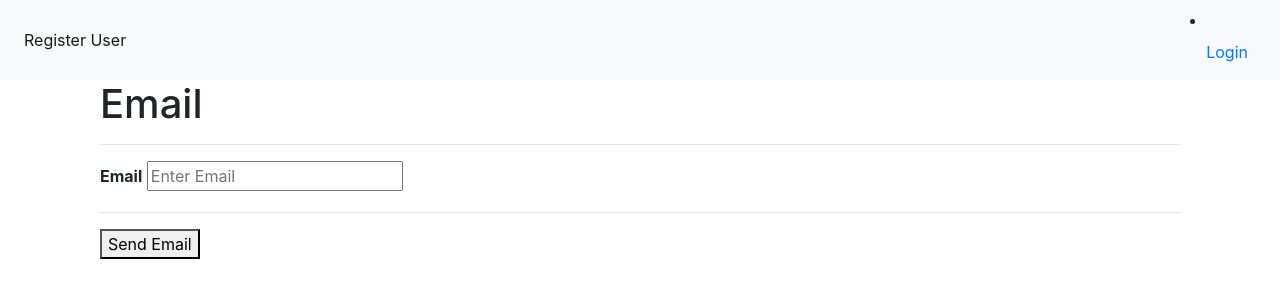
After one commit to sanjeevareddy91/django-7am-nov, a Django app: page /forgot_email/ in a window 1280 px wide. The commit adds this page. Shown: the top 300 px of the page. Run offline with Django 4.2, Linux system fonts and the light colour scheme; some libraries are stand-ins or nearby versions.

Commit message:
11-12-2023 Updated

```diff
--- a/iplproject/iplapp/models.py
+++ b/iplproject/iplapp/models.py
@@ -19,6 +19,7 @@ class UserInfo(models.Model):
     user_data = models.ForeignKey(User,on_delete=models.CASCADE)
     mobile = models.CharField(max_length=10)
     address = models.CharField(max_length=100)
+    otp = models.IntegerField(null=True,blank=True)
 
     def __str__(self):
         return self.mobile
--- /dev/null
+++ b/iplproject/iplapp/templates/iplapp/forgot_email.html
@@ -0,0 +1,18 @@
+{% extends 'iplapp/main.html' %}
+
+{% block content %}
+<form action="" method="POST">
+    {% csrf_token %}
+    <div class="container">
+      <h1>Email</h1>
+      <hr>
+
+      <label for="email"><b>Email</b></label>
+      <input type="email" placeholder="Enter Email" name="email" id="email" required><br>
+      <hr>
+
+      <button type="submit">Send Email</button>
+    </div>
+
+  </form>
+{% endblock %}
--- a/iplproject/iplapp/templates/iplapp/login.html
+++ b/iplproject/iplapp/templates/iplapp/login.html
@@ -14,7 +14,7 @@
       <input type="password" placeholder="Enter Password" name="password" id="password" required><br>
     <hr>
 
-      <button type="submit" class="registerbtn">Login</button>
+      <button type="submit" class="registerbtn">Login</button>&nbsp;<a href="{% url 'forgot_email' %}">Forgot Password</a>
     </div>
 
   </form>
--- a/iplproject/iplapp/urls.py
+++ b/iplproject/iplapp/urls.py
@@ -15,4 +15,5 @@ urlpatterns = [
     path('',RegisterUser,name='register_user'),
     path('login/',login_user,name="login_user"),
     path('logout/',logout_user,name="logout_user"),
+    path('forgot_email/',forgot_email,name='forgot_email')
 ]
--- a/iplproject/iplapp/views.py
+++ b/iplproject/iplapp/views.py
@@ -8,6 +8,8 @@ from django.contrib import messages
 
 from django.contrib.auth.models import User
 from django.contrib.auth import authenticate,login,logout
+from django.core.mail import send_mail
+import random
 
 
 def welcome_message(request):
@@ -125,6 +127,10 @@ def RegisterUser(request):
         # user.is_superuser = True
         user.save()
         UserInfo.objects.create(user_data=user,mobile=mobile,address=address)
+        message = f"HI {username},Your email id {email},has been successfully registered with us."
+        data = send_mail("Registration Confirmation",message,'gsanjeevreddy91@gmail.com',[email],fail_silently=False)
+        # import pdb;pdb.set_trace()
+        print(data)
         messages.success(request,'User Registered!')
     return render(request,'iplapp/register_user.html')
 
@@ -163,3 +169,16 @@ def logout_user(request):
     logout(request)
     messages.success(request,f'{user_data} logged out !')
     return redirect('login_user')
+
+def forgot_email(request):
+    if request.method == "POST":
+        email = request.POST['email']
+        user_data = User.objects.filter(email=email)
+        if user_data:
+            otp = random.randint(100000,999999)
+            message = f"Use this OTP {otp} for changing the password."
+            send_mail("Forgot OTP",message,"gsanjeevreddy91@gmail.com",[email],fail_silently=False)
+            messages.success(request,"OTP has been sent to email id successfully")
+        else:
+            messages.warning(request,"Invalid email , please check whether account exist.")
+    return render(request,'iplapp/forgot_email.html')
```
Also changed, not shown: iplproject/iplproject/settings.py (+8 -0 lines), iplproject/iplapp/migrations/0005_userinfo_otp.py (added).
